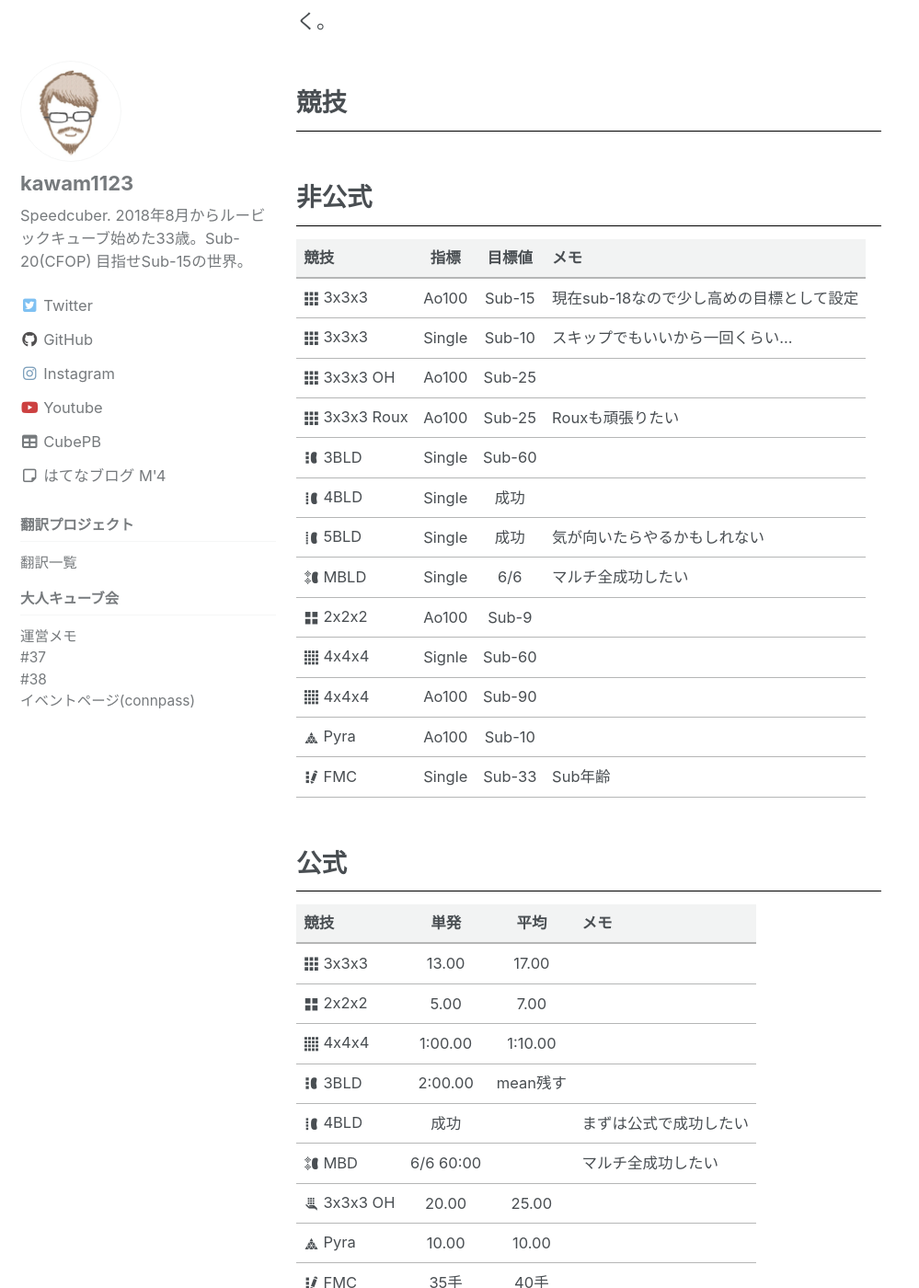
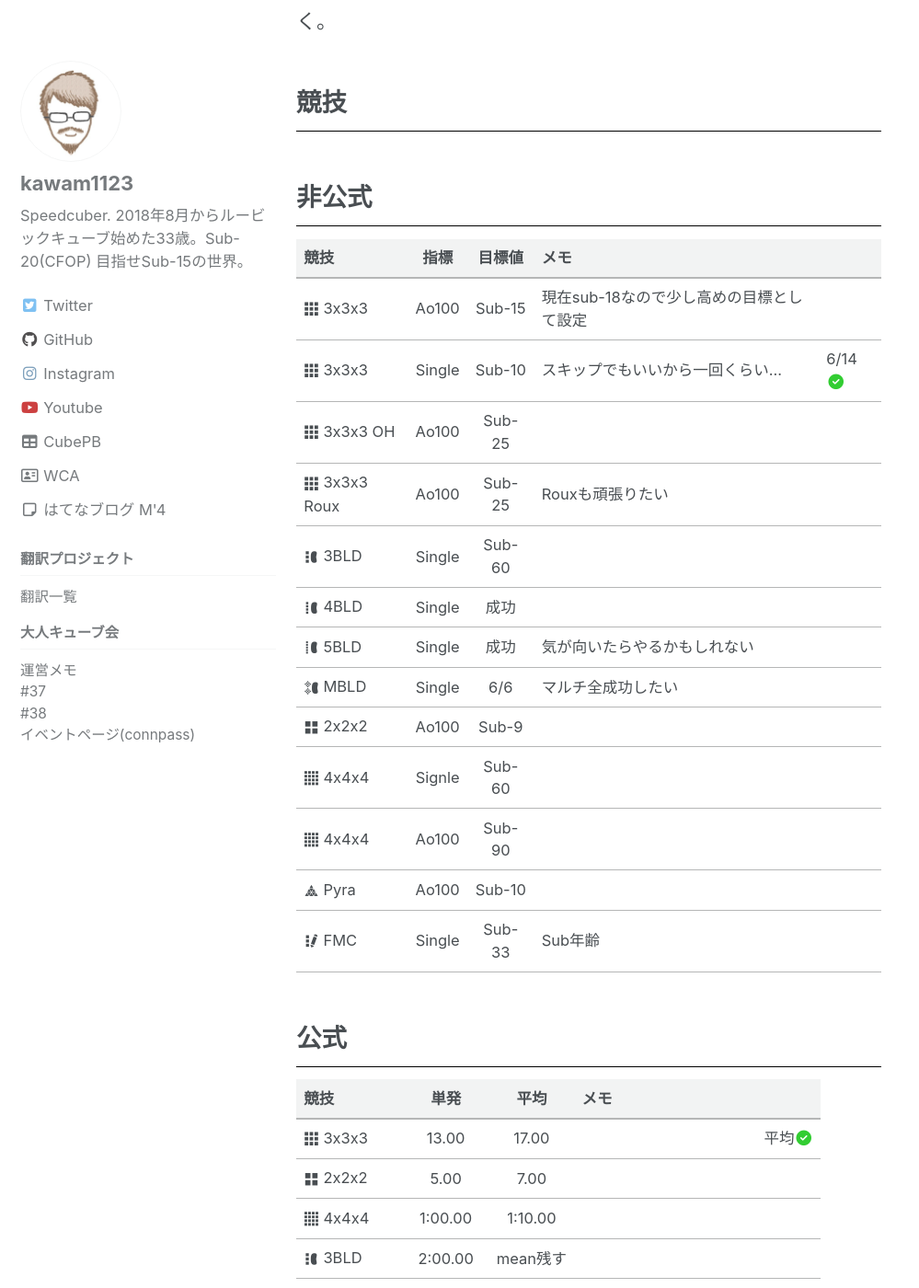
Before and after one commit to kawam1123/kawam1123.github.io, a Jekyll site: the page built from _posts/2020-01-01-2020goal.md, in a window 1280 px wide and 1400 px high, scrolled down 235 px. Shown: the whole window at 92% size, without its empty margins (0-999 px from the left). Built offline with Jekyll 4.4.1, drawn with Linux system fonts in a browser that asks for light colours; cached includes are drawn as plain includes; nearby versions of some CDN libraries; some web fonts are replaced.

Commit message:
チェックマークを追加

```diff
--- a/_config.yml
+++ b/_config.yml
@@ -68,6 +68,9 @@ author:
     - label: "CubePB"
       icon: "fas fa-fw fa-table"
       url: "https://cubepb.com/user/313384"
+    - label: "WCA"
+      icon: "far fa-fw fa-address-card"
+      url: "https://www.worldcubeassociation.org/persons/2018KAWA05"
     - label: "はてなブログ M'4"
       icon: "far fa-fw fa-sticky-note"
       url: "https://kawam1123.hatenablog.com/"
--- a/_posts/2020-01-01-2020goal.md
+++ b/_posts/2020-01-01-2020goal.md
@@ -17,35 +17,35 @@ date: 2020-01-01 00:30:00 +0900
 ## 競技
 ## 非公式
 
-|競技|指標|目標値|メモ|
-|:---------------|:-----:|:-----:|-------|
-|<span class="cubing-icon event-333"></span>  3x3x3|Ao100|Sub-15|現在sub-18なので少し高めの目標として設定|
-|<span class="cubing-icon event-333"></span>  3x3x3|Single|Sub-10|スキップでもいいから一回くらい…|
-|<span class="cubing-icon event-333"></span>  3x3x3 OH|Ao100|Sub-25||
-|<span class="cubing-icon event-333"></span>  3x3x3 Roux|Ao100|Sub-25|Rouxも頑張りたい|
-|<span class="cubing-icon event-333bf"></span>  3BLD|Single|Sub-60||
-|<span class="cubing-icon event-444bf"></span>  4BLD|Single|成功||
-|<span class="cubing-icon event-555bf"></span>  5BLD|Single|成功|気が向いたらやるかもしれない|
-|<span class="cubing-icon event-333mbf"></span>  MBLD|Single|6/6|マルチ全成功したい|
-|<span class="cubing-icon event-222"></span>  2x2x2|Ao100|Sub-9||
-|<span class="cubing-icon event-444"></span>  4x4x4|Signle|Sub-60||
-|<span class="cubing-icon event-444"></span>  4x4x4|Ao100|Sub-90||
-|<span class="cubing-icon event-pyram"></span>  Pyra|Ao100|Sub-10||
-|<span class="cubing-icon event-333fm"></span>  FMC|Single|Sub-33|Sub年齢|
+|競技|指標|目標値|メモ||
+|:---------------|:-----:|:-----:|-------|----|
+|<span class="cubing-icon event-333"></span>  3x3x3|Ao100|Sub-15|現在sub-18なので少し高めの目標として設定||
+|<span class="cubing-icon event-333"></span>  3x3x3|Single|Sub-10|スキップでもいいから一回くらい…|6/14<span class="fas fa-check-circle fa-fw font-green"></span>|
+|<span class="cubing-icon event-333"></span>  3x3x3 OH|Ao100|Sub-25|||
+|<span class="cubing-icon event-333"></span>  3x3x3 Roux|Ao100|Sub-25|Rouxも頑張りたい||
+|<span class="cubing-icon event-333bf"></span>  3BLD|Single|Sub-60|||
+|<span class="cubing-icon event-444bf"></span>  4BLD|Single|成功|||
+|<span class="cubing-icon event-555bf"></span>  5BLD|Single|成功|気が向いたらやるかもしれない||
+|<span class="cubing-icon event-333mbf"></span>  MBLD|Single|6/6|マルチ全成功したい||
+|<span class="cubing-icon event-222"></span>  2x2x2|Ao100|Sub-9|||
+|<span class="cubing-icon event-444"></span>  4x4x4|Signle|Sub-60|||
+|<span class="cubing-icon event-444"></span>  4x4x4|Ao100|Sub-90|||
+|<span class="cubing-icon event-pyram"></span>  Pyra|Ao100|Sub-10|||
+|<span class="cubing-icon event-333fm"></span>  FMC|Single|Sub-33|Sub年齢||
 
 ## 公式
 
-|競技|単発|平均|メモ|
-|:-----|:----:|:----:|-------|
-|<span class="cubing-icon event-333"></span>  3x3x3|13.00|17.00||
-|<span class="cubing-icon event-222"></span>  2x2x2|5.00|7.00||
-|<span class="cubing-icon event-444"></span>  4x4x4|1:00.00|1:10.00||
-|<span class="cubing-icon event-333bf"></span>  3BLD|2:00.00|mean残す||
-|<span class="cubing-icon event-444bf"></span>  4BLD|成功||まずは公式で成功したい|
-|<span class="cubing-icon event-333mbf"></span>  MBD|6/6 60:00||マルチ全成功したい|
-|<span class="cubing-icon event-333oh"></span>  3x3x3 OH|20.00|25.00||
-|<span class="cubing-icon event-pyram"></span>  Pyra|10.00|10.00||
-|<span class="cubing-icon event-333fm"></span>  FMC|35手|40手||
+|競技|単発|平均|メモ||
+|:-----|:----:|:----:|-------|---|
+|<span class="cubing-icon event-333"></span>  3x3x3|13.00|17.00||平均<span class="fas fa-check-circle fa-fw font-green"></span>|
+|<span class="cubing-icon event-222"></span>  2x2x2|5.00|7.00|||
+|<span class="cubing-icon event-444"></span>  4x4x4|1:00.00|1:10.00|||
+|<span class="cubing-icon event-333bf"></span>  3BLD|2:00.00|mean残す|||
+|<span class="cubing-icon event-444bf"></span>  4BLD|成功||まずは公式で成功したい||
+|<span class="cubing-icon event-333mbf"></span>  MBD|6/6 60:00||マルチ全成功したい||
+|<span class="cubing-icon event-333oh"></span>  3x3x3 OH|20.00|25.00|||
+|<span class="cubing-icon event-pyram"></span>  Pyra|10.00|10.00|||
+|<span class="cubing-icon event-333fm"></span>  FMC|35手|40手|||
 
 ## コミュニティ活動
 - [大人キューブ](/otonacube/)の定期的な開催 (10回/年)
--- a/assets/css/main.scss
+++ b/assets/css/main.scss
@@ -60,3 +60,12 @@ figure img {
 }
 
 pre { color: #FFFFFF; }
+
+//font awesome color
+.font-green {
+    color: limegreen;
+}
+
+.cubing-icon-fa{
+    width: 1.50em;
+}
```
Also changed, not shown: assets/img/cstimer/cstimer-eng-capture.png (added).
